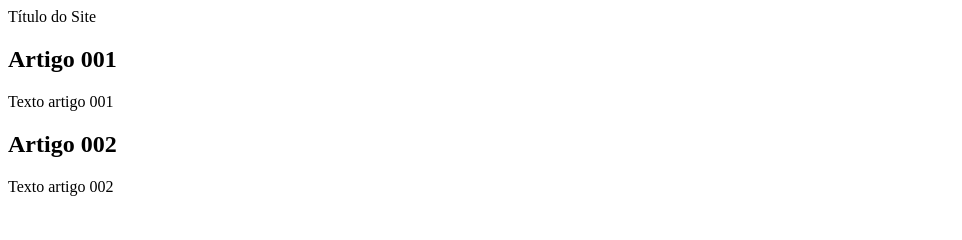
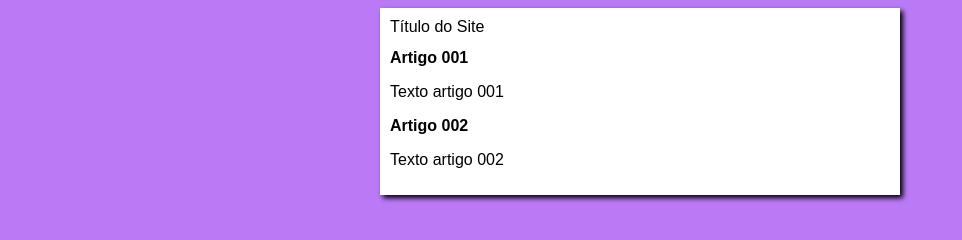
Before and after one commit to AngeloMzn/projetoSite, a plain HTML site: page index.html in a window 1280 px wide. Shown: the whole page, without its empty margins (0-962 px from the left). Drawn offline with Linux system fonts and the light colour scheme.

Commit message:
iniciei o design

```diff
--- /dev/null
+++ b/estilos/style.css
@@ -0,0 +1,17 @@
+*{
+    font-family: Arial, Helvetica, sans-serif;
+    font-size: 16px;
+
+}
+
+body{
+    background-color: rgb(186, 122, 245);
+}
+
+main{
+    background-color: white;
+    width: 500px;
+    margin: auto;
+    padding: 10px;
+    box-shadow: 3px 3px 5px black;
+}
--- a/index.html
+++ b/index.html
@@ -5,6 +5,7 @@
     <meta http-equiv="X-UA-Compatible" content="IE=edge">
     <meta name="viewport" content="width=device-width, initial-scale=1.0">
     <title>Título do site</title>
+    <link rel="stylesheet" href="estilos/style.css">
 </head>
 <body>
     <main>
```
